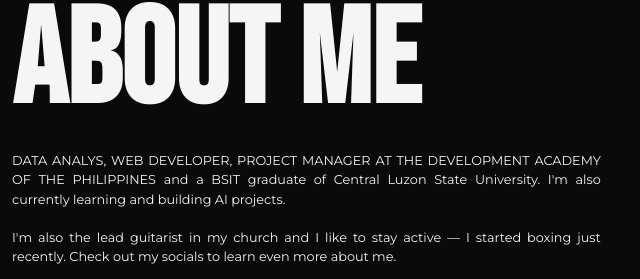
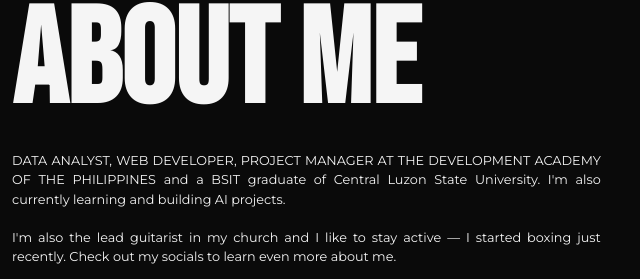
Before and after one commit to Limondeeplearning/LimonPortfolio__, a plain HTML site: page index.html in a window 1280 px wide. Shown: the part 954-1233 px from the top of the page, 452-1092 px from the left. Drawn offline with nearby package versions, Linux system fonts and the light colour scheme.

Commit message:
Update index.html

```diff
--- a/index.html
+++ b/index.html
@@ -105,7 +105,7 @@
         <div class="card-body text-center text-md-start">
           <h5 class="card-title text-sm-start">About Me</h5>
           <p class="card-text">
-            DATA ANALYS, WEB DEVELOPER, PROJECT MANAGER AT THE DEVELOPMENT ACADEMY OF THE PHILIPPINES
+            DATA ANALYST, WEB DEVELOPER, PROJECT MANAGER AT THE DEVELOPMENT ACADEMY OF THE PHILIPPINES
             and a BSIT graduate of Central Luzon State University. I'm also currently learning and building AI projects.
             <br><br>
             I'm also the lead guitarist in my church and I like to stay active — I started boxing just recently.
```
